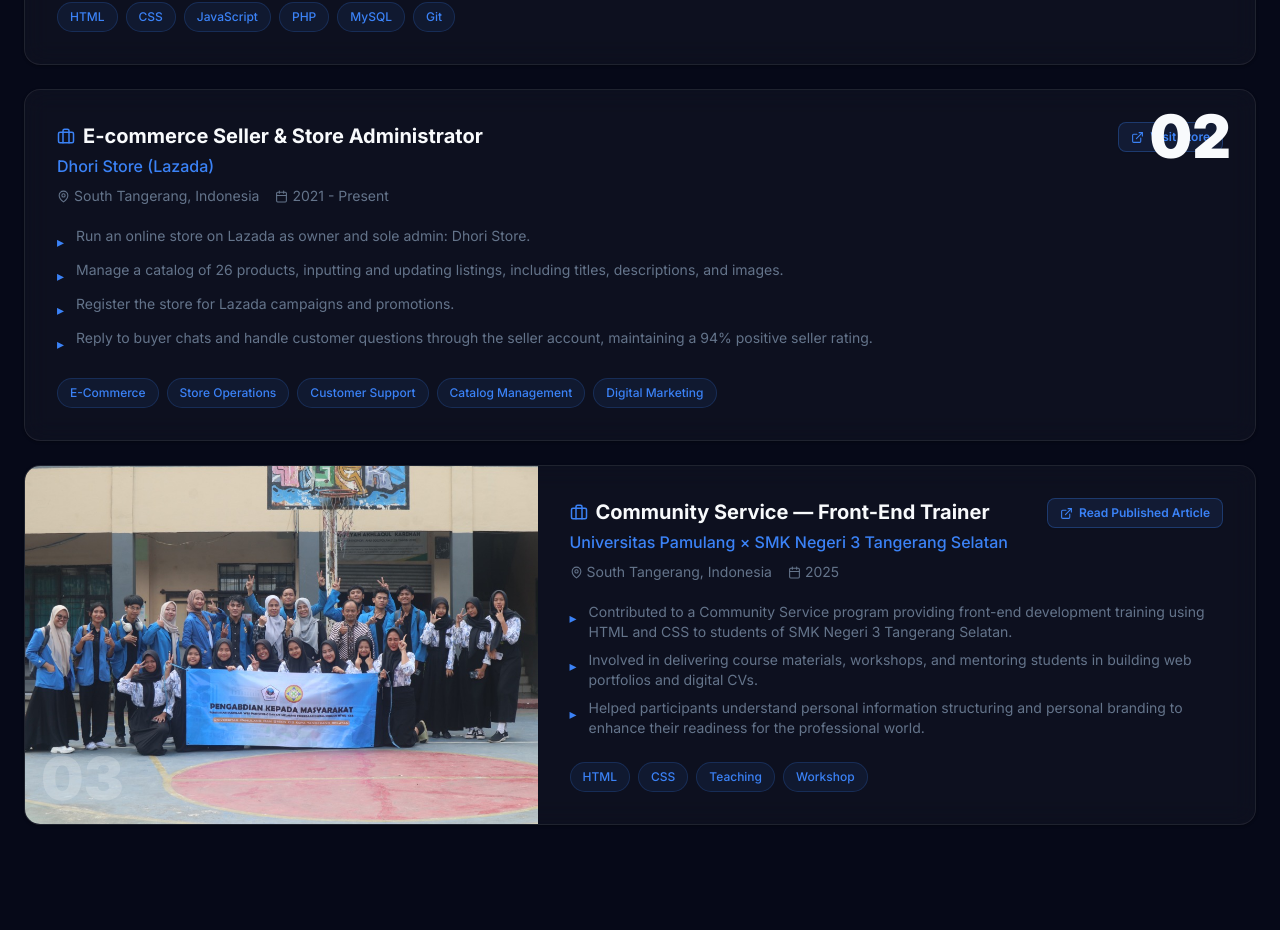
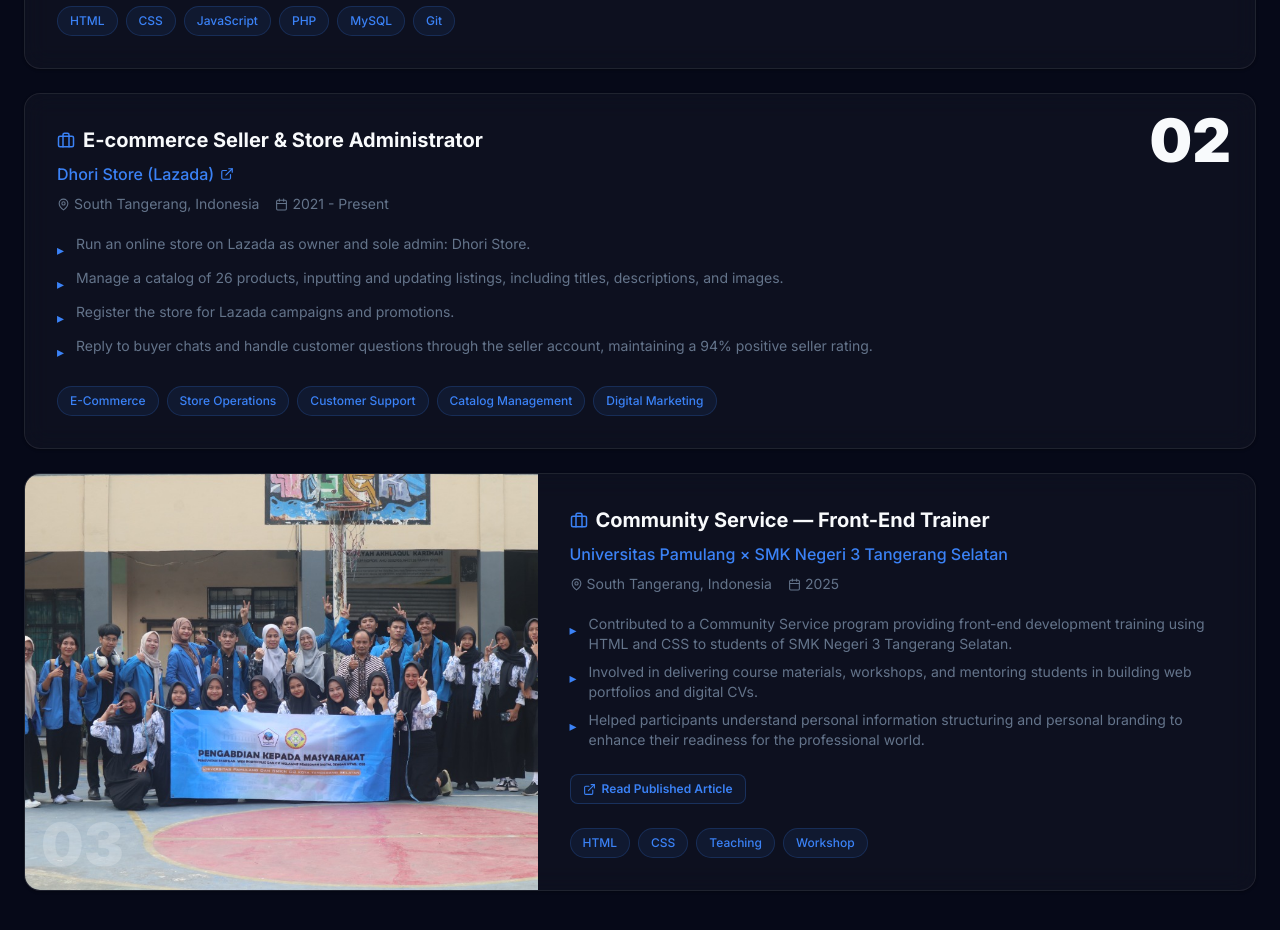
Before and after one commit to doxxy22/My-Portofolio, a React (Vite) app: page / in a window 1280 px wide. Shown: the part 2220-3150 px from the top of the page. Built offline with nearby package versions, Linux system fonts and the light colour scheme.

Commit message:
update design

```diff
--- a/src/components/Experience.jsx
+++ b/src/components/Experience.jsx
@@ -61,30 +61,25 @@ export default function Experience() {
 
                   {/* Header */}
                   <div className="flex flex-col gap-2 mb-5">
-                    <div className="flex flex-wrap items-start justify-between gap-3">
-                      <div>
-                        <h3 className="text-xl font-bold flex items-center gap-2" style={{ color: "rgb(var(--color-text))" }}>
-                          <Briefcase size={18} className="text-accent" />
-                          {exp.title}
-                        </h3>
-                        <p className="text-accent font-medium mt-1">{exp.company}</p>
-                      </div>
-
-                      {exp.link && (
-                        <motion.a
+                    <h3 className="text-xl font-bold flex items-center gap-2" style={{ color: "rgb(var(--color-text))" }}>
+                      <Briefcase size={18} className="text-accent" />
+                      {exp.title}
+                    </h3>
+                    <div className="flex items-center gap-2">
+                      {exp.link ? (
+                        <a
                           href={exp.link}
                           target="_blank"
                           rel="noopener noreferrer"
-                          className="inline-flex items-center gap-1.5 text-xs font-semibold px-3 py-1.5 rounded-lg border border-accent/30 bg-accent/10 text-accent hover:bg-accent hover:text-white transition-all self-start shrink-0 shadow-sm"
-                          whileHover={{ scale: 1.05 }}
-                          whileTap={{ scale: 0.95 }}
+                          className="text-accent font-medium hover:underline inline-flex items-center gap-1.5 transition-colors"
                         >
-                          <ExternalLink size={13} />
-                          {exp.linkText || "View Link"}
-                        </motion.a>
+                          {exp.company}
+                          <ExternalLink size={14} />
+                        </a>
+                      ) : (
+                        <p className="text-accent font-medium">{exp.company}</p>
                       )}
                     </div>
-
                     <div className="flex flex-wrap gap-4 text-sm" style={{ color: "rgb(var(--color-text-muted))" }}>
                       <span className="flex items-center gap-1">
                         <MapPin size={13} /> {exp.location}
@@ -105,6 +100,21 @@ export default function Experience() {
                     ))}
                   </ul>
 
+                  {/* Article Link (for Community Service) */}
+                  {exp.articleLink && (
+                    <div className="mb-6">
+                      <a
+                        href={exp.articleLink}
+                        target="_blank"
+                        rel="noopener noreferrer"
+                        className="inline-flex items-center gap-1.5 text-xs font-semibold text-accent hover:underline px-3 py-1.5 rounded-lg border border-accent/25 bg-accent/5 hover:bg-accent/10 transition-colors"
+                      >
+                        <ExternalLink size={13} />
+                        <span>Read Published Article</span>
+                      </a>
+                    </div>
+                  )}
+
                   {/* Tech badges */}
                   <div className="flex flex-wrap gap-2">
                     {exp.tech.map((t) => (
--- a/src/data/experience.ts
+++ b/src/data/experience.ts
@@ -21,7 +21,6 @@ export const experience = [
     location: "South Tangerang, Indonesia",
     year: "2021 - Present",
     link: "https://www.lazada.co.id/shop/dhori-store/",
-    linkText: "Visit Store",
     description: [
       "Run an online store on Lazada as owner and sole admin: Dhori Store.",
       "Manage a catalog of 26 products, inputting and updating listings, including titles, descriptions, and images.",
@@ -37,8 +36,7 @@ export const experience = [
     location: "South Tangerang, Indonesia",
     year: "2025",
     image: "/assets/pkm.jpg",
-    link: "https://jurnalmahasiswa.com/index.php/appa/article/view/2232",
-    linkText: "Read Published Article",
+    articleLink: "https://jurnalmahasiswa.com/index.php/appa/article/view/2232",
     description: [
       "Contributed to a Community Service program providing front-end development training using HTML and CSS to students of SMK Negeri 3 Tangerang Selatan.",
       "Involved in delivering course materials, workshops, and mentoring students in building web portfolios and digital CVs.",
```
